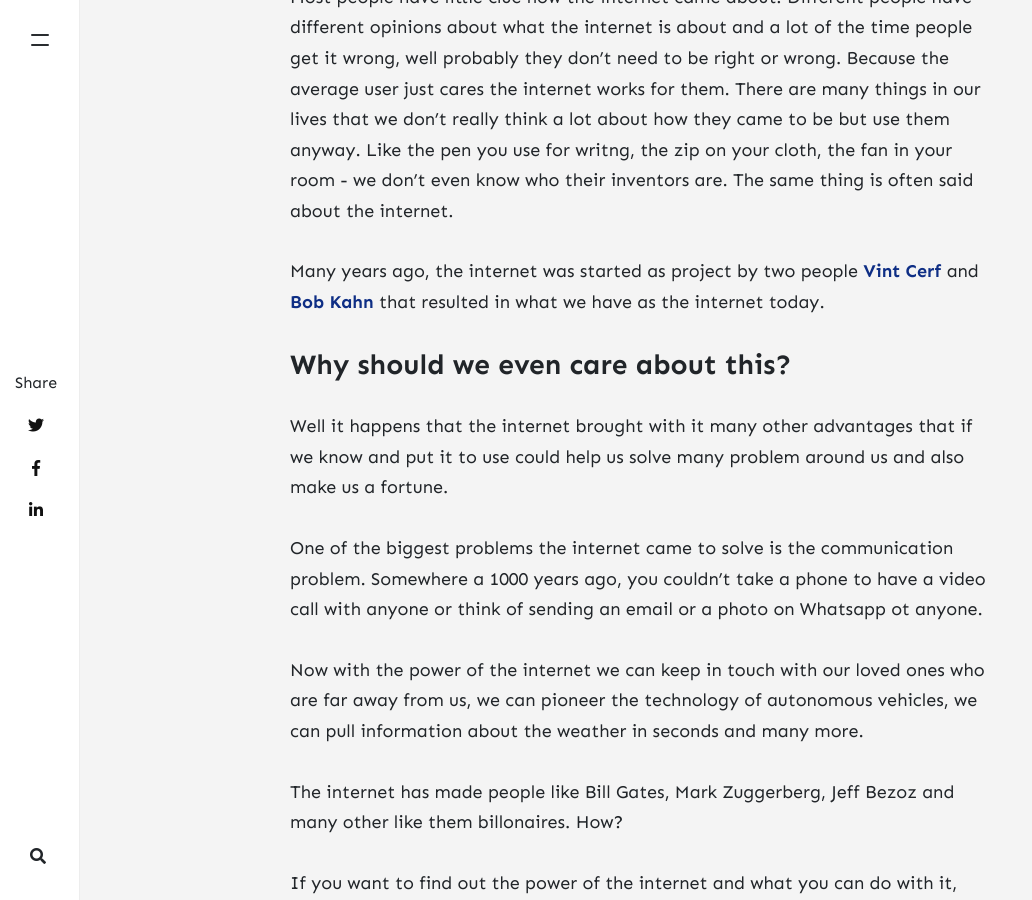
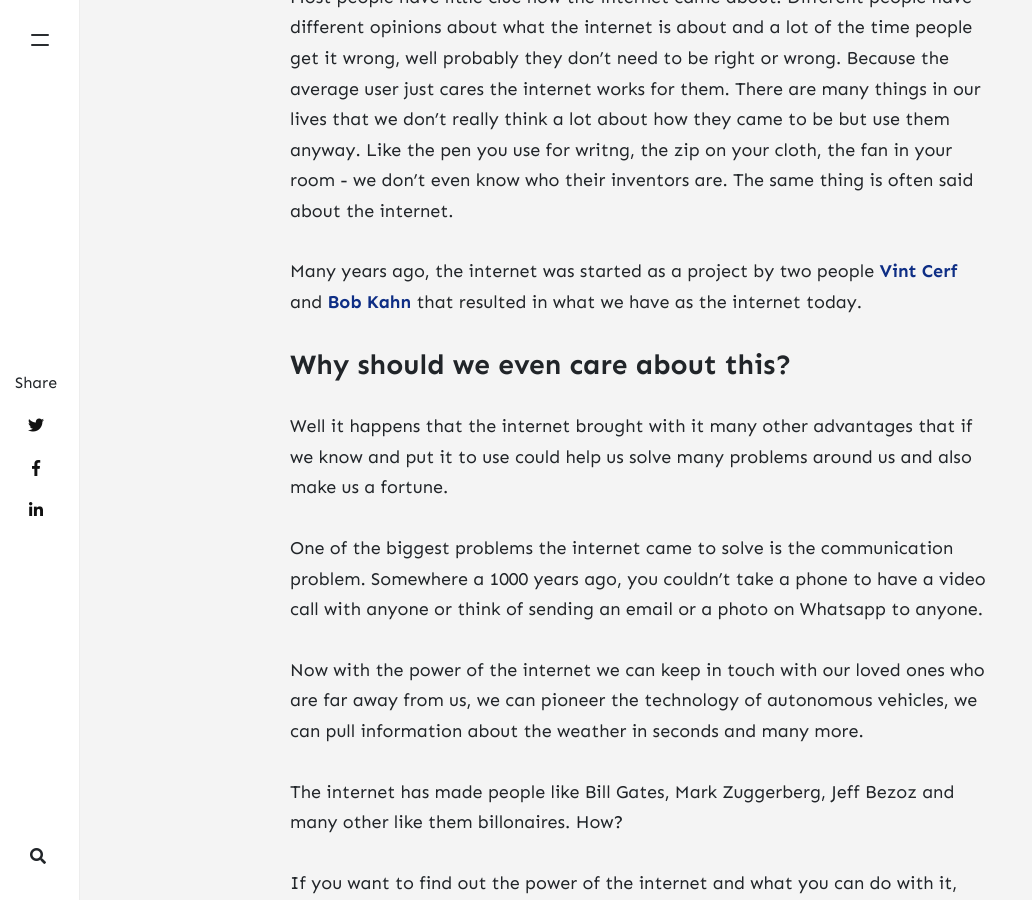
Before and after one commit to Dev-Path/briefcase, a Jekyll site: the page built from _posts/2021-08-30-the-internet-and-computers.md, in a window 1280 px wide and 900 px high, scrolled down 1233 px. Shown: the whole window, without its empty margins (0-1032 px from the left). Built offline with Jekyll 4.4.1, drawn with Linux system fonts in a browser that asks for light colours; nearby versions of some CDN libraries; comment, search, counter and statistics services are not loaded.

Commit message:
update content

```diff
--- a/_posts/2021-08-30-the-internet-and-computers.md
+++ b/_posts/2021-08-30-the-internet-and-computers.md
@@ -14,13 +14,13 @@
 
 Most people have little clue how the internet came about. Different people have different opinions about what the internet is about and a lot of the time people get it wrong, well probably they don't need to be right or wrong. Because the average user just cares the internet works for them. There are many things in our lives that we don't really think a lot about how they came to be but use them anyway. Like the pen you use for writng, the zip on your cloth, the fan in your room - we don't even know who their inventors are. The same thing is often said about the internet.
 
-Many years ago, the internet was started as project by two people **[Vint Cerf](https://en.wikipedia.org/wiki/Vint_Cerf)** and **[Bob Kahn](https://en.wikipedia.org/wiki/Bob_Kahn)** that resulted in what we have as the internet today.
+Many years ago, the internet was started as a project by two people **[Vint Cerf](https://en.wikipedia.org/wiki/Vint_Cerf)** and **[Bob Kahn](https://en.wikipedia.org/wiki/Bob_Kahn)** that resulted in what we have as the internet today.
 
 ### Why should we even care about this?
 
-Well it happens that the internet brought with it many other advantages that if we know and put it to use could help us solve many problem around us and also make us a fortune.
+Well it happens that the internet brought with it many other advantages that if we know and put it to use could help us solve many problems around us and also make us a fortune.
 
-One of the biggest problems the internet came to solve is the communication problem. Somewhere a 1000 years ago, you couldn't take a phone to have a video call with anyone or think of sending an email or a photo on Whatsapp ot anyone.
+One of the biggest problems the internet came to solve is the communication problem. Somewhere a 1000 years ago, you couldn't take a phone to have a video call with anyone or think of sending an email or a photo on Whatsapp to anyone.
 
 Now with the power of the internet we can keep in touch with our loved ones who are far away from us, we can pioneer the technology of autonomous vehicles, we can pull information about the weather in seconds and many more.
 
```
Also changed, not shown: _posts/2021-09-28-ux-ui-design-challenges.md (+3 -0 lines).
